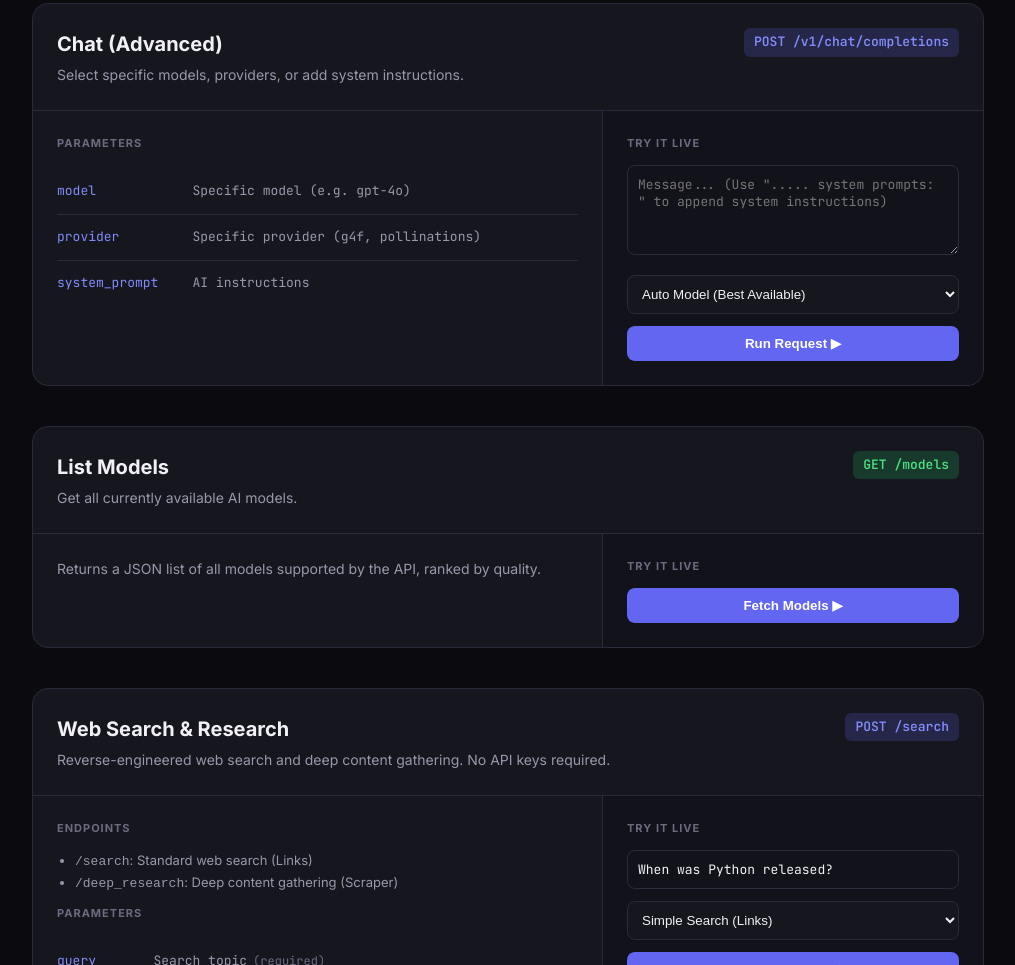
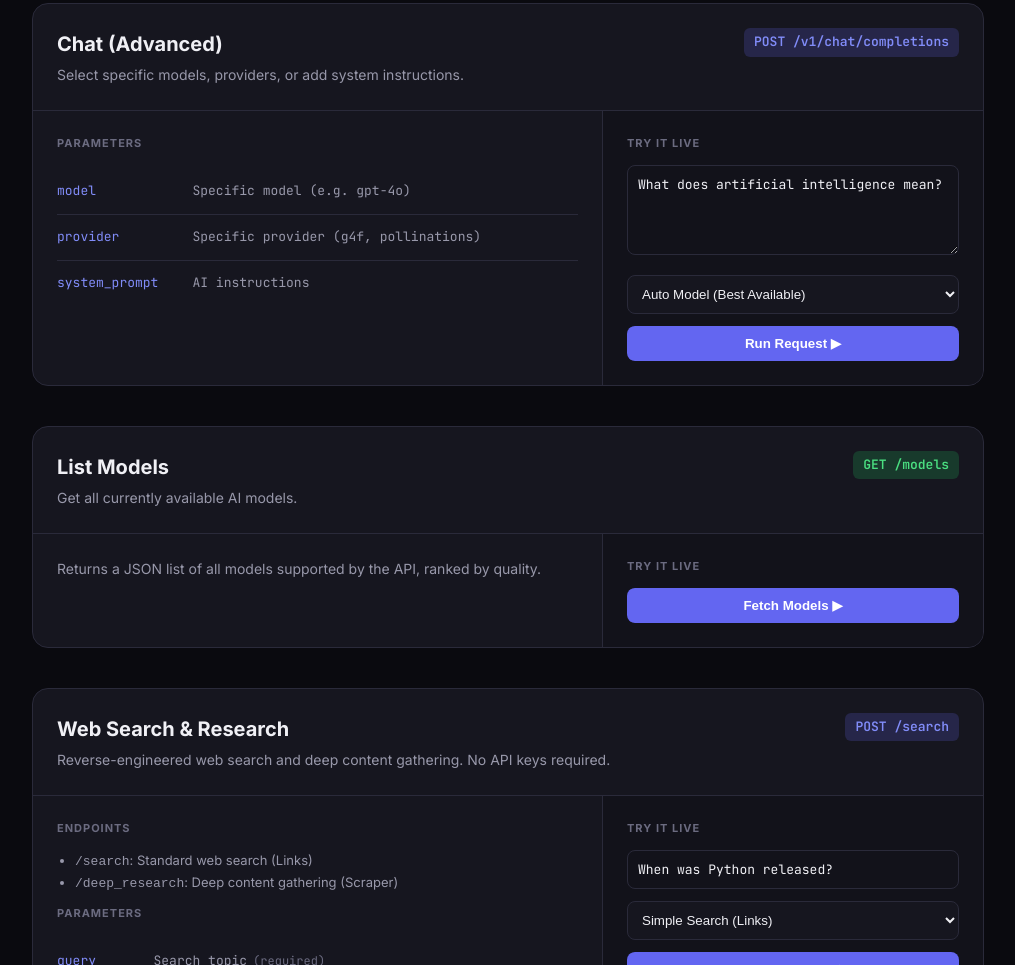
Before and after one commit to KiWA001/kai-api-gateway, a plain HTML site: page static/docs.html in a window 1280 px wide. Shown: the part 893-1858 px from the top of the page, without its empty margins (132-1147 px from the left). Drawn offline with nearby package versions, Linux system fonts and the light colour scheme.

Commit message:
fix: restore runDemo function and set default chat message

```diff
--- a/static/docs.html
+++ b/static/docs.html
@@ -468,8 +468,8 @@
                 </div>
                 <div class="endpoint-demo">
                     <span class="demo-label">Try It Live</span>
-                    <textarea id="chat-adv-msg" class="demo-input" rows="4"
-                        placeholder='Message... (Use "..... system prompts: " to append system instructions)'></textarea>
+                    <textarea id="chat-adv-msg" class="demo-input"
+                        rows="4">What does artificial intelligence mean?</textarea>
                     <select id="chat-adv-model" class="demo-select">
                         <option value="">Auto Model (Best Available)</option>
                         <option value="gpt-4">gpt-4</option>
```
